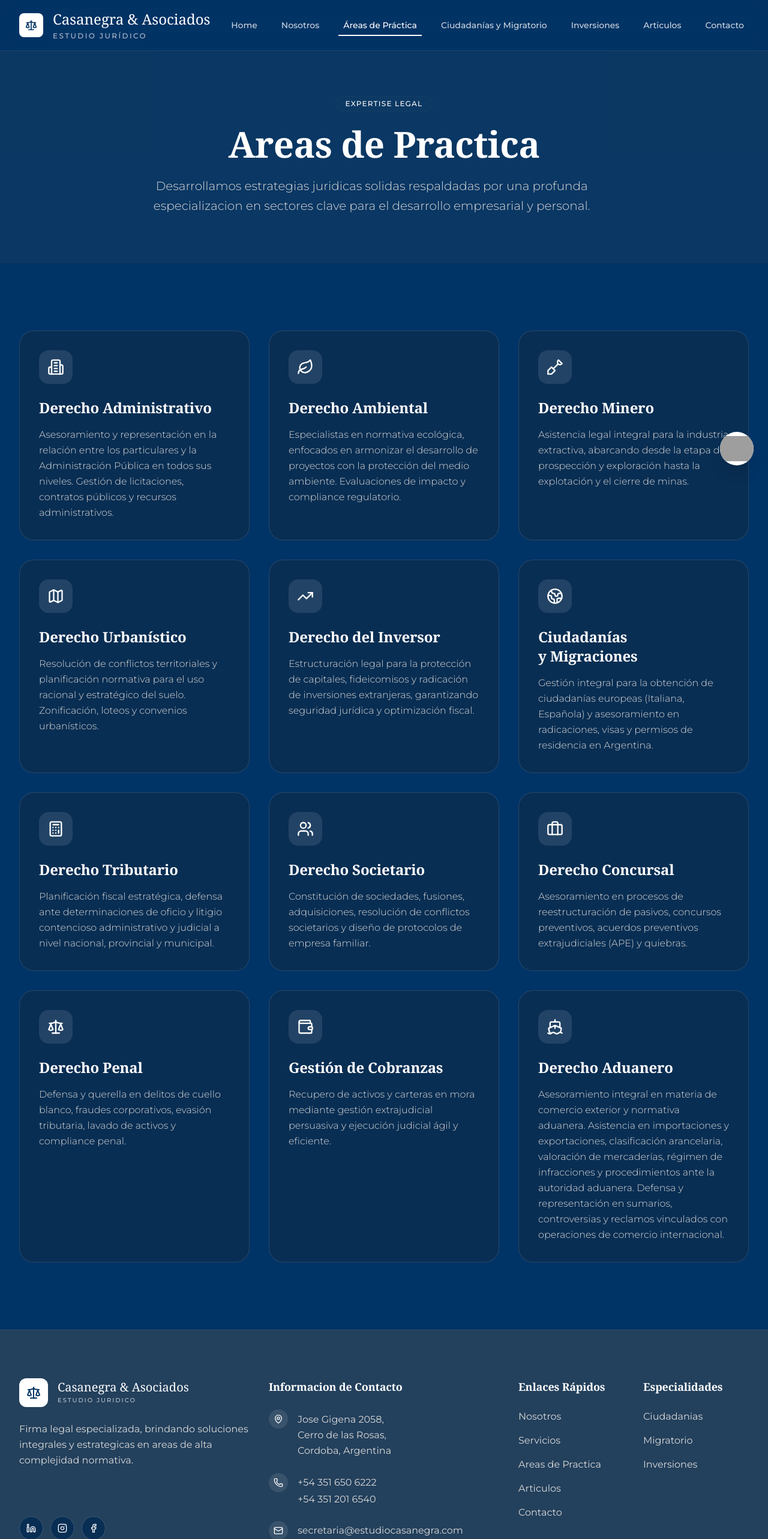
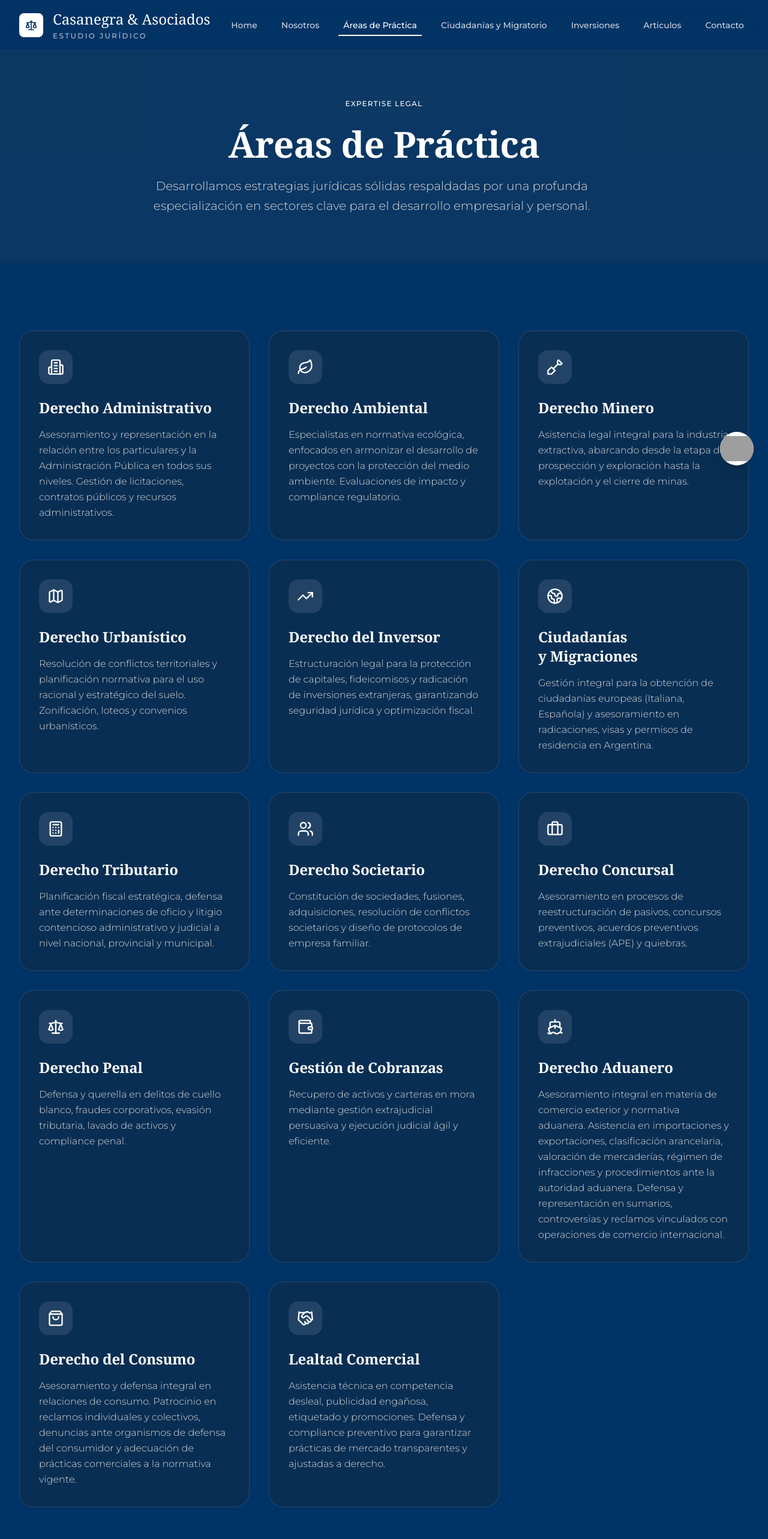
Before and after one commit to YuliCenteno/Estudio-Juridico-Casanegra, a React (Vite) app: page /areas in a window 1280 px wide. Shown: the top 2566 px of the page at 60% size. Built offline with nearby package versions, Linux system fonts and the light colour scheme; grey boxes are pictures that could not be loaded.

Commit message:
feat: agregar secciones Derecho del Consumo y Lealtad Comercial, y optimizar contraste de Inversiones

```diff
--- a/src/pages/AreasPage.jsx
+++ b/src/pages/AreasPage.jsx
@@ -4,7 +4,8 @@ import { motion } from 'framer-motion';
 import { useLocation } from 'react-router-dom';
 import {
   Building2, Leaf, Shovel as Pickaxe, Map,
-  TrendingUp, Globe2, Calculator, Users, Scale, Wallet, Briefcase, Ship
+  TrendingUp, Globe2, Calculator, Users, Scale, Wallet, Briefcase, Ship,
+  ShoppingBag, Handshake
 } from 'lucide-react';
 import Header from '@/components/Header';
 import Footer from '@/components/Footer';
@@ -99,18 +100,30 @@ function AreasPage() {
       title: 'Derecho Aduanero',
       icon: Ship,
       description: 'Asesoramiento integral en materia de comercio exterior y normativa aduanera. Asistencia en importaciones y exportaciones, clasificación arancelaria, valoración de mercaderías, régimen de infracciones y procedimientos ante la autoridad aduanera. Defensa y representación en sumarios, controversias y reclamos vinculados con operaciones de comercio internacional.',
+    },
+    {
+      id: 'derecho-del-consumo',
+      title: 'Derecho del Consumo',
+      icon: ShoppingBag,
+      description: 'Asesoramiento y defensa integral en relaciones de consumo. Patrocinio en reclamos individuales y colectivos, denuncias ante organismos de defensa del consumidor y adecuación de prácticas comerciales a la normativa vigente.',
+    },
+    {
+      id: 'lealtad-comercial',
+      title: 'Lealtad Comercial',
+      icon: Handshake,
+      description: 'Asistencia técnica en competencia desleal, publicidad engañosa, etiquetado y promociones. Defensa y compliance preventivo para garantizar prácticas de mercado transparentes y ajustadas a derecho.',
     }
   ];
 
   return (
     <>
       <Helmet>
-        <title>Areas de Practica | Estudio Juridico Casanegra</title>
-        <meta name="description" content="Áreas de práctica del Estudio Jurídico Casanegra: derecho administrativo, ambiental, urbanístico, minero, migratorio, ciudadanías, tributario, societario, concursal y penal en Córdoba." />
+        <title>Áreas de Práctica | Estudio Jurídico Casanegra</title>
+        <meta name="description" content="Áreas de práctica del Estudio Jurídico Casanegra: derecho administrativo, ambiental, urbanístico, minero, migratorio, ciudadanías, tributario, societario, concursal, penal, del consumo y lealtad comercial en Córdoba." />
         <link rel="canonical" href="https://estudiocasanegra.com/areas-practica" />
 
         <meta property="og:title" content="Áreas de Práctica | Estudio Jurídico Casanegra" />
-        <meta property="og:description" content="Áreas de práctica del Estudio Jurídico Casanegra: derecho administrativo, ambiental, urbanístico, minero, migratorio, ciudadanías, tributario, societario, concursal y penal en Córdoba." />
+        <meta property="og:description" content="Áreas de práctica del Estudio Jurídico Casanegra: derecho administrativo, ambiental, urbanístico, minero, migratorio, ciudadanías, tributario, societario, concursal, penal, del consumo y lealtad comercial en Córdoba." />
         <meta property="og:image" content="https://images.unsplash.com/photo-1558052643-9a9e9ea8e50a?q=80&w=2000&auto=format&fit=crop" />
         <meta property="og:url" content="https://estudiocasanegra.com/areas-practica" />
         <meta property="og:type" content="website" />
@@ -119,7 +132,7 @@ function AreasPage() {
 
         <meta name="twitter:card" content="summary_large_image" />
         <meta name="twitter:title" content="Áreas de Práctica | Estudio Jurídico Casanegra" />
-        <meta name="twitter:description" content="Áreas de práctica del Estudio Jurídico Casanegra: derecho administrativo, ambiental, urbanístico, minero, migratorio, ciudadanías, tributario, societario, concursal y penal en Córdoba." />
+        <meta name="twitter:description" content="Áreas de práctica del Estudio Jurídico Casanegra: derecho administrativo, ambiental, urbanístico, minero, migratorio, ciudadanías, tributario, societario, concursal, penal, del consumo y lealtad comercial en Córdoba." />
         <meta name="twitter:image" content="https://images.unsplash.com/photo-1558052643-9a9e9ea8e50a?q=80&w=2000&auto=format&fit=crop" />
       </Helmet>
 
@@ -138,9 +151,9 @@ function AreasPage() {
               <span className="inline-block py-1 px-4 rounded-full bg-secondary/10 text-primary font-medium text-xs tracking-widest uppercase mb-6 border border-secondary/20">
                 Expertise Legal
               </span>
-              <h1 className="mb-6 text-primary font-serif">Areas de Practica</h1>
+              <h1 className="mb-6 text-primary font-serif">Áreas de Práctica</h1>
               <p className="text-xl text-muted-foreground leading-relaxed font-light">
-                Desarrollamos estrategias juridicas solidas respaldadas por una profunda especializacion en sectores clave para el desarrollo empresarial y personal.
+                Desarrollamos estrategias jurídicas sólidas respaldadas por una profunda especialización en sectores clave para el desarrollo empresarial y personal.
               </p>
             </motion.div>
           </div>
--- a/src/pages/HomePage.jsx
+++ b/src/pages/HomePage.jsx
@@ -3,7 +3,7 @@ import { Helmet } from 'react-helmet';
 import { Link } from 'react-router-dom';
 import { motion } from 'framer-motion';
 import {
-  Building2, Leaf, Map, Globe2, Landmark, TrendingUp, ArrowRight, Users, Wallet, Briefcase, Scale, Ship
+  Building2, Leaf, Handshake, Map, Award, ShoppingBag, Globe2, Landmark, TrendingUp, ArrowRight, Users, Wallet, Briefcase, Scale, Ship
 } from 'lucide-react';
 import Header from '@/components/Header.jsx';
 import Footer from '@/components/Footer.jsx';
@@ -23,6 +23,8 @@ function HomePage() {
     { icon: Briefcase, title: 'Derecho Concursal', link: '/areas#derecho-concursal' },
     { icon: Scale, title: 'Derecho Penal', link: '/areas#derecho-penal' },
     { icon: Ship, title: 'Derecho Aduanero', link: '/areas#derecho-aduanero' },
+    { icon: ShoppingBag, title: 'Derecho del Consumo', link: '/areas#derecho-del-consumo' },
+    { icon: Handshake, title: 'Lealtad Comercial', link: '/areas#lealtad-comercial' },
   ];
 
   const jsonLd = {
--- a/src/pages/InvestorPage.jsx
+++ b/src/pages/InvestorPage.jsx
@@ -49,25 +49,28 @@ function InvestorPage() {
       <WhatsAppButton />
 
       <main>
-        <section className="relative min-h-[65vh] md:min-h-[75vh] flex items-center pt-32 pb-20 md:pb-32 overflow-hidden">
-          <div className="absolute inset-0 z-0 bg-background">
+        <section className="relative min-h-[65vh] md:min-h-[75vh] flex items-center pt-32 pb-20 md:pb-32 overflow-hidden bg-slate-950">
+          <div className="absolute inset-0 z-0">
             <img
               src="https://horizons-cdn.hostinger.com/1d193b2b-0df5-4200-8ea5-f973af13e9b4/torowallstreet-I2c5U.png"
               alt="Fideicomisos e inversiones extranjeras - Asesoramiento especializado en derecho del inversor"
-              className="w-full h-full object-cover object-[center_20%] md:object-center opacity-80"
+              className="w-full h-full object-cover object-[center_20%] md:object-center opacity-60"
             />
-            <div className="absolute inset-0 bg-gradient-to-r from-primary/95 via-primary/80 to-primary/40 mix-blend-multiply" />
+            {/* Overlay oscuro para garantizar alto contraste */}
+            <div className="absolute inset-0 bg-gradient-to-r from-slate-950/90 via-slate-900/75 to-slate-900/50" />
           </div>
 
-          <div className="container-custom relative z-10 text-primary-foreground">
+          <div className="container-custom relative z-10 text-white">
             <motion.div
               initial={{ opacity: 0, y: 20 }}
               animate={{ opacity: 1, y: 0 }}
               transition={{ duration: 0.6 }}
               className="max-w-3xl mt-12 md:mt-0"
             >
-              <h1 className="mb-6 font-serif text-balance">Derecho del Inversor e Inversiones</h1>
-              <p className="text-lg md:text-xl opacity-90 leading-relaxed font-light text-balance">
+              <h1 className="mb-6 font-serif text-balance text-white text-4xl md:text-5xl font-bold tracking-tight drop-shadow-md">
+                Derecho del Inversor e Inversiones
+              </h1>
+              <p className="text-lg md:text-xl text-slate-100 leading-relaxed font-light text-balance drop-shadow">
                 Orientado a empresas, desarrolladores e inversores que buscan seguridad jurídica y optimización estructural en sus negocios.
               </p>
             </motion.div>
```
